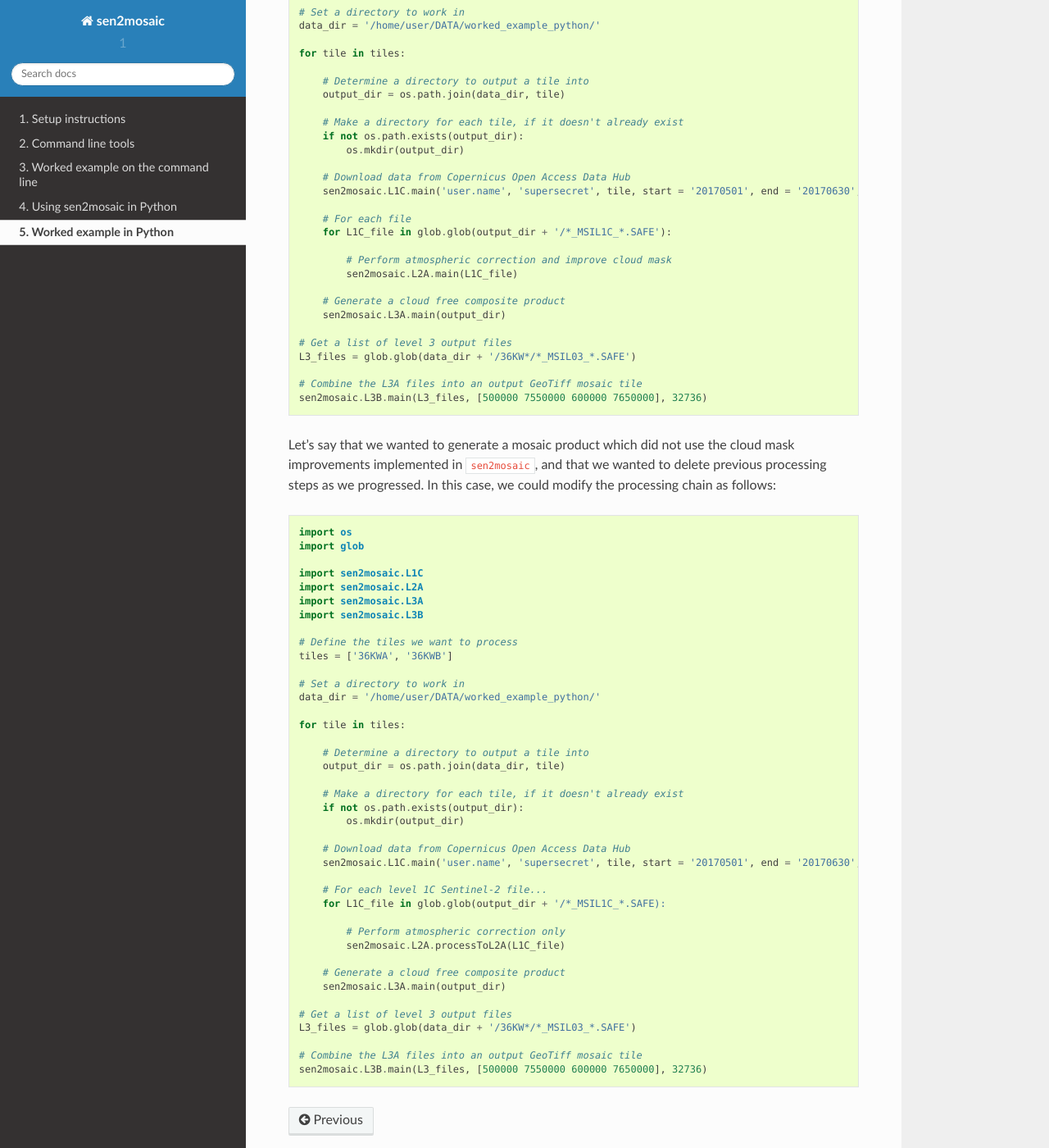
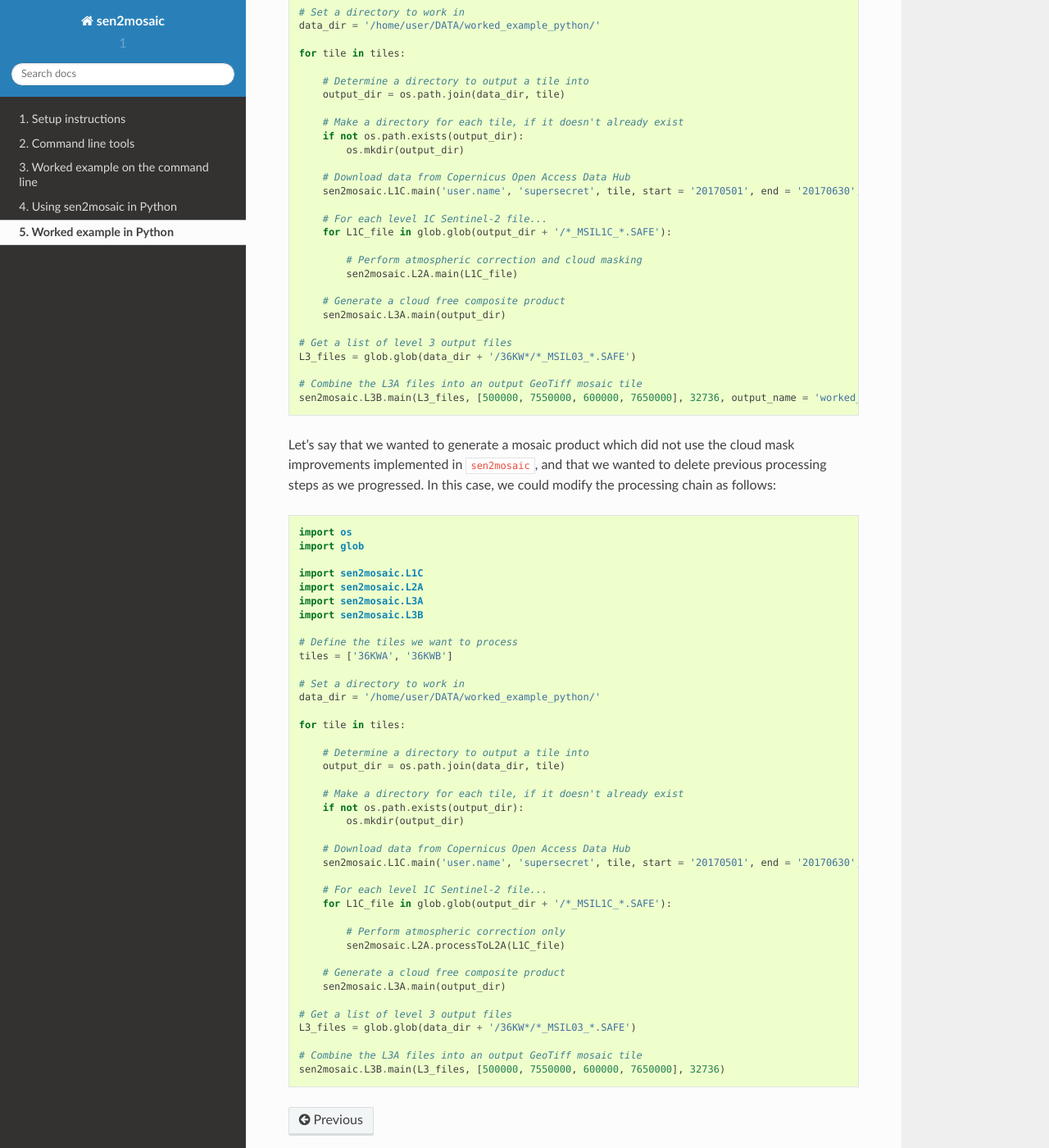
Before and after one commit to smfm-project/sen2mosaic, a Sphinx documentation site: the page built from docs/source/worked_example_python.rst, in a window 1280 px wide and 1400 px high, scrolled down 471 px. Shown: the whole window at 82% size. Built offline with Sphinx 7.4.7 and the Read the Docs theme 2.0.0, drawn with Linux system fonts in a browser that asks for light colours.

Commit message:
Updated Python worked example

```diff
--- a/docs/source/worked_example.rst
+++ b/docs/source/worked_example.rst
@@ -150,7 +150,7 @@ To run ``L3B.py``,
 
 .. code-block:: console
 
-    python /path/to/sen2mosaic/L3B.py -te 500000 7550000 600000 7650000 -e 32736 36KW*/*_MSIL03_*.SAFE
+    python /path/to/sen2mosaic/L3B.py -te 500000 7550000 600000 7650000 -e 32736 -n worked_example 36KW*/*_MSIL03_*.SAFE
 
 Here we didn't specify the ``-o`` (``--output_dir``) option, meaning that results will be output to the current working directory. Once processing is complte, you can use ``ls`` to view the newly created output files:
 
--- a/docs/source/worked_example_python.rst
+++ b/docs/source/worked_example_python.rst
@@ -35,10 +35,10 @@ As an example, here's a Python script that can be run to reproduce the results f
         # Download data from Copernicus Open Access Data Hub
         sen2mosaic.L1C.main('user.name', 'supersecret', tile, start = '20170501', end = '20170630', maxcloud = 30, output_dir = output_dir)
 
-        # For each file
+        # For each level 1C Sentinel-2 file...
         for L1C_file in glob.glob(output_dir + '/*_MSIL1C_*.SAFE'):
 
-            # Perform atmospheric correction and improve cloud mask
+            # Perform atmospheric correction and cloud masking
             sen2mosaic.L2A.main(L1C_file)
 
         # Generate a cloud free composite product
@@ -48,7 +48,7 @@ As an example, here's a Python script that can be run to reproduce the results f
     L3_files = glob.glob(data_dir + '/36KW*/*_MSIL03_*.SAFE')
 
     # Combine the L3A files into an output GeoTiff mosaic tile
-    sen2mosaic.L3B.main(L3_files, [500000 7550000 600000 7650000], 32736)
+    sen2mosaic.L3B.main(L3_files, [500000, 7550000, 600000, 7650000], 32736, output_name = 'worked_example')
 
 Let's say that we wanted to generate a mosaic product which did not use the cloud mask improvements implemented in ``sen2mosaic``, and that we wanted to delete previous processing steps as we progressed. In this case, we could modify the processing chain as follows:
 
@@ -81,7 +81,7 @@ Let's say that we wanted to generate a mosaic product which did not use the clou
         sen2mosaic.L1C.main('user.name', 'supersecret', tile, start = '20170501', end = '20170630', maxcloud = 30, output_dir = output_dir)
 
         # For each level 1C Sentinel-2 file...
-        for L1C_file in glob.glob(output_dir + '/*_MSIL1C_*.SAFE):
+        for L1C_file in glob.glob(output_dir + '/*_MSIL1C_*.SAFE'):
 
             # Perform atmospheric correction only
             sen2mosaic.L2A.processToL2A(L1C_file)
@@ -93,4 +93,4 @@ Let's say that we wanted to generate a mosaic product which did not use the clou
     L3_files = glob.glob(data_dir + '/36KW*/*_MSIL03_*.SAFE')
 
     # Combine the L3A files into an output GeoTiff mosaic tile
-    sen2mosaic.L3B.main(L3_files, [500000 7550000 600000 7650000], 32736)
+    sen2mosaic.L3B.main(L3_files, [500000, 7550000, 600000, 7650000], 32736)
```
